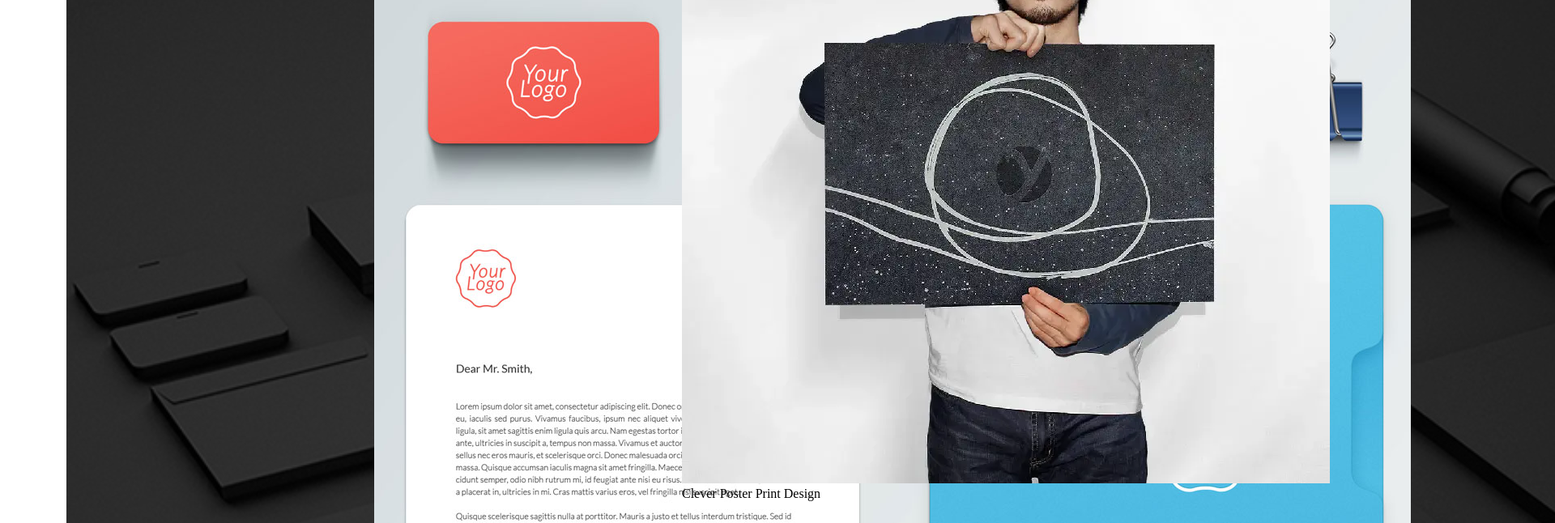
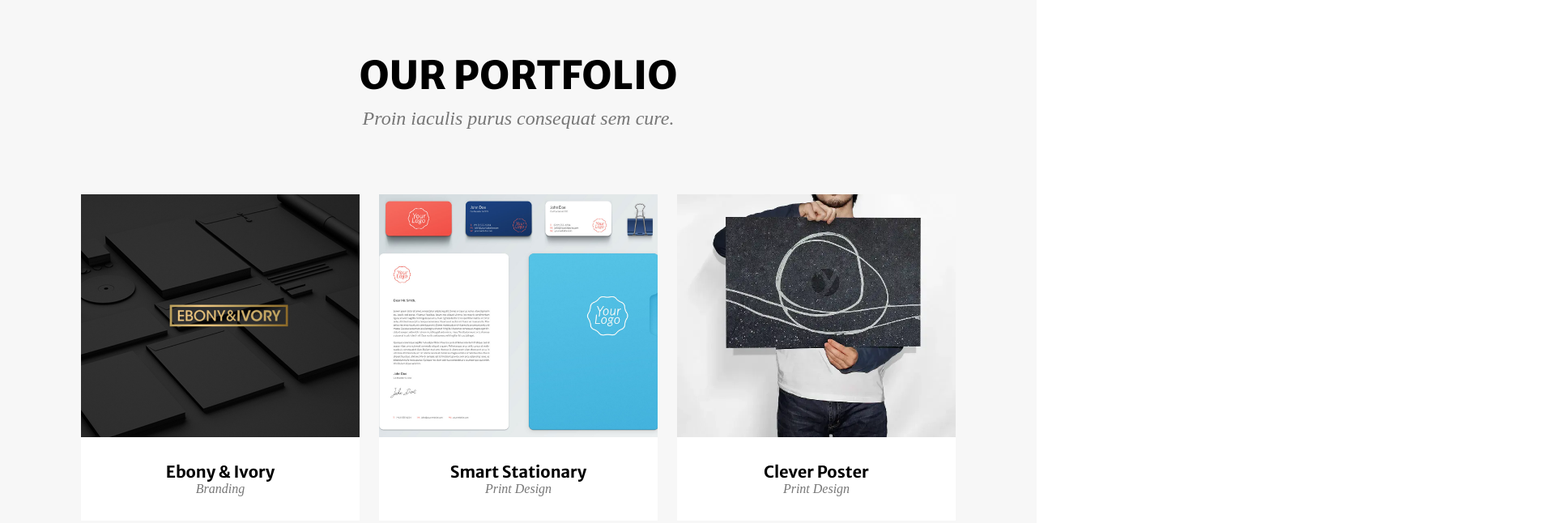
Before and after one commit to ms-kodi-2024/projekt-golden, a website: page index.html in a window 1280 px wide. Shown: the part 1476-2122 px from the top of the page at 81% size, 1920 px wide, since content can reach past the window. Drawn offline with Linux system fonts and the light colour scheme; a web font is replaced by a local one.

Commit message:
Add styles for portfolio

```diff
--- a/sass/style.scss
+++ b/sass/style.scss
@@ -211,6 +211,71 @@ $color-five: #f7f7f7;
 	}
 }
 
+/* Portfolio */
+
+.portfolio {
+  background: $color-five;
+  text-align: center;
+
+  .container {
+    padding: 120px 30px 60px;
+
+    .titles {
+      text-align: center;
+
+      .title {
+        font-family: $font-menu-title;
+        font-size: 3em;
+        text-transform: uppercase;
+        font-weight: 900;
+        padding: 0 0 10px;
+      }
+
+      .subtitle {
+        font-family: $font-subtitle;
+        font-style: italic;
+        color: $color-four;
+        font-weight: 300;
+        padding: 0 0 80px;
+      }
+    }
+
+    .card {
+      height: 400px;
+      margin: 0 0 50px;
+
+      .card-image {
+        height: 300px;
+
+        img {
+          width: 100%;
+          height: 100%;
+          object-fit: cover;
+        }
+      }
+
+      .card-body {
+        background-color: $color-two;
+        padding: 30px 0;
+        white-space: nowrap;
+
+        .title {
+           font-size: 20px;
+           font-weight: 700;
+           font-family: $font-menu-title;
+           display: block;
+        }
+
+        .subtitle {
+           color: $color-four;
+           font-family: $font-subtitle;
+          font-style: italic;
+          display: block;
+        }
+      }
+    }
+  }
+}
 
 
 /* Media */
```
Also changed, not shown: css/style.css, 1 other file.
